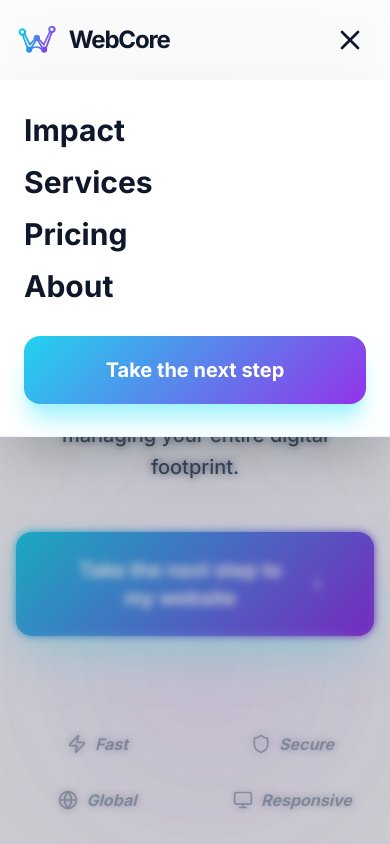
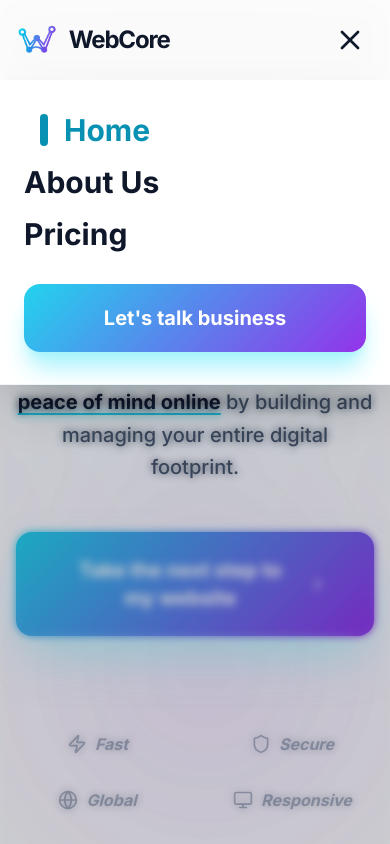
Before and after one commit to WebCore-host/webcore-site, a React (Vite) app: page / in a window 390 px wide. Both pictures are taken after a click on the button "Toggle Navigation Menu". Shown: the top 844 px of the page. Built offline with nearby package versions, Linux system fonts and the light colour scheme.

Commit message:
Update Navbar.tsx

```diff
--- a/components/Navbar.tsx
+++ b/components/Navbar.tsx
@@ -3,7 +3,13 @@ import React, { useState, useEffect } from 'react';
 import Logo from './Logo';
 import { Menu, X } from 'lucide-react';
 
-const Navbar: React.FC = () => {
+interface NavbarProps {
+  activeTab?: 'home' | 'about' | 'pricing';
+  setActiveTab?: (tab: 'home' | 'about' | 'pricing') => void;
+  isMobile?: boolean;
+}
+
+const Navbar: React.FC<NavbarProps> = ({ activeTab, setActiveTab, isMobile }) => {
   const [isOpen, setIsOpen] = useState(false);
 
   const toggleMenu = () => {
@@ -19,6 +25,17 @@ const Navbar: React.FC = () => {
   const closeMenu = () => {
     setIsOpen(false);
     document.body.style.overflow = 'unset';
+  };
+
+  const handleNavClick = (e: React.MouseEvent, tab: 'home' | 'about' | 'pricing', href: string) => {
+    if (isMobile && setActiveTab) {
+      e.preventDefault();
+      setActiveTab(tab);
+      closeMenu();
+      window.scrollTo({ top: 0, behavior: 'smooth' });
+    } else {
+      closeMenu();
+    }
   };
 
   // Close menu on resize if switching to desktop
@@ -38,7 +55,11 @@ const Navbar: React.FC = () => {
         <div className="max-w-7xl mx-auto px-4 sm:px-6 lg:px-8">
           <div className="flex justify-between items-center h-20">
             {/* Brand Logo */}
-            <a href="#" className="flex items-center gap-2 group transition-all" onClick={closeMenu}>
+            <a
+              href="#"
+              className="flex items-center gap-2 group transition-all"
+              onClick={(e) => handleNavClick(e, 'home', '#')}
+            >
               <Logo className="h-10" />
               <span className="text-2xl font-black text-slate-900 tracking-tighter group-hover:text-cyan-600 transition-colors ml-1">WebCore</span>
             </a>
@@ -82,31 +103,33 @@ const Navbar: React.FC = () => {
         >
           <div className="px-6 pt-8 pb-8 flex flex-col gap-4">
             {[
-              { label: 'Impact', href: '#stats', delay: 'delay-[100ms]' },
-              { label: 'Services', href: '#services', delay: 'delay-[150ms]' },
-              { label: 'Pricing', href: '#pricing', delay: 'delay-[200ms]' },
-              { label: 'About', href: '#about', delay: 'delay-[250ms]' },
+              { label: 'Home', tab: 'home' as const, href: '#', delay: 'delay-[100ms]' },
+              { label: 'About Us', tab: 'about' as const, href: '#about', delay: 'delay-[150ms]' },
+              { label: 'Pricing', tab: 'pricing' as const, href: '#pricing', delay: 'delay-[200ms]' },
             ].map((item) => (
               <a
                 key={item.label}
                 href={item.href}
-                onClick={closeMenu}
-                className={`text-3xl font-black text-slate-900 hover:text-cyan-600 transition-all duration-500 transform ${
+                onClick={(e) => handleNavClick(e, item.tab, item.href)}
+                className={`text-3xl font-black transition-all duration-500 transform flex items-center gap-4 ${
                   isOpen ? 'translate-y-0 opacity-100' : 'translate-y-10 opacity-0'
-                } ${item.delay}`}
+                } ${item.delay} ${
+                  activeTab === item.tab ? 'text-cyan-600 translate-x-4' : 'text-slate-900'
+                }`}
               >
+                {activeTab === item.tab && <div className="w-2 h-8 bg-cyan-600 rounded-full" />}
                 {item.label}
               </a>
             ))}
             <div className={`mt-4 transition-all duration-500 transform ${
               isOpen ? 'translate-y-0 opacity-100' : 'translate-y-10 opacity-0'
-            } delay-[300ms]`}>
+            } delay-[250ms]`}>
               <a
                 href="#contact"
                 onClick={closeMenu}
                 className="gradient-bg text-white w-full py-5 rounded-2xl font-black text-xl text-center flex items-center justify-center shadow-xl shadow-cyan-200 active:scale-95 transition-all"
               >
-                Take the next step
+                Let's talk business
               </a>
             </div>
           </div>
```
